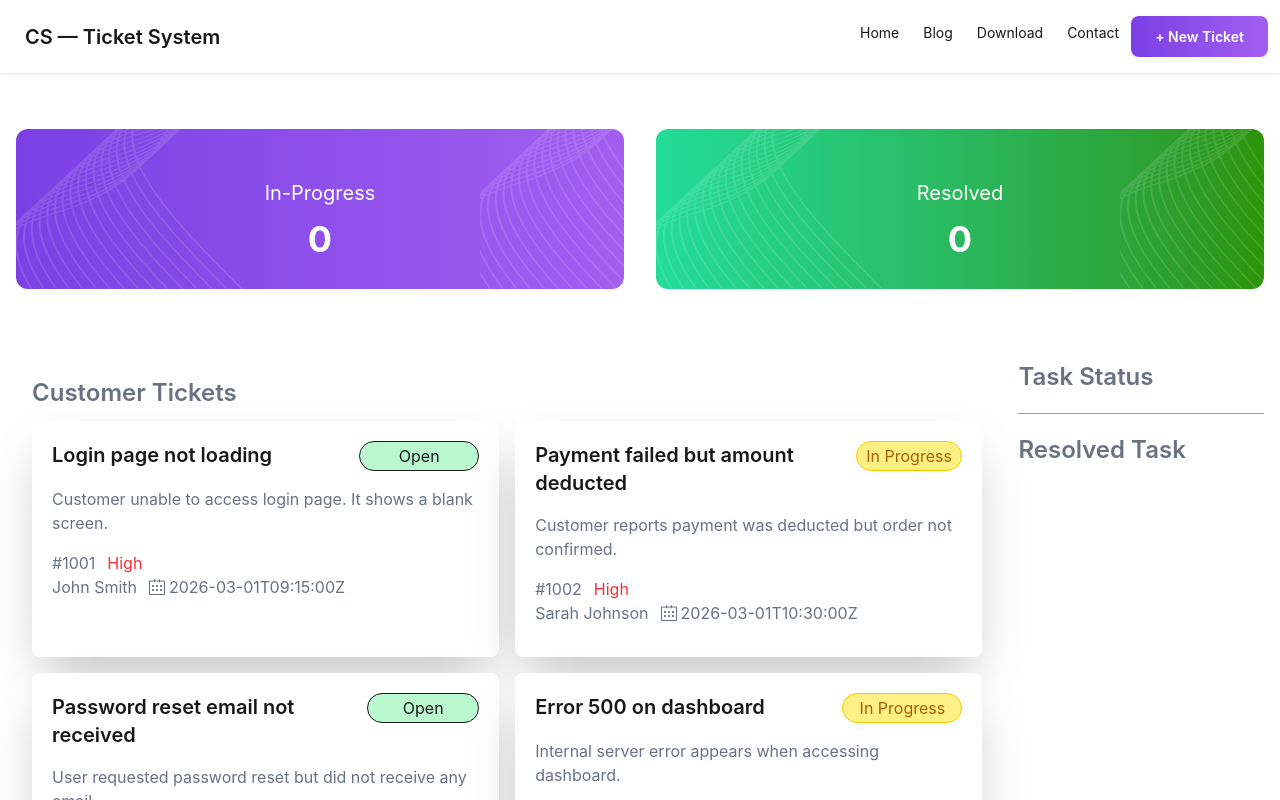
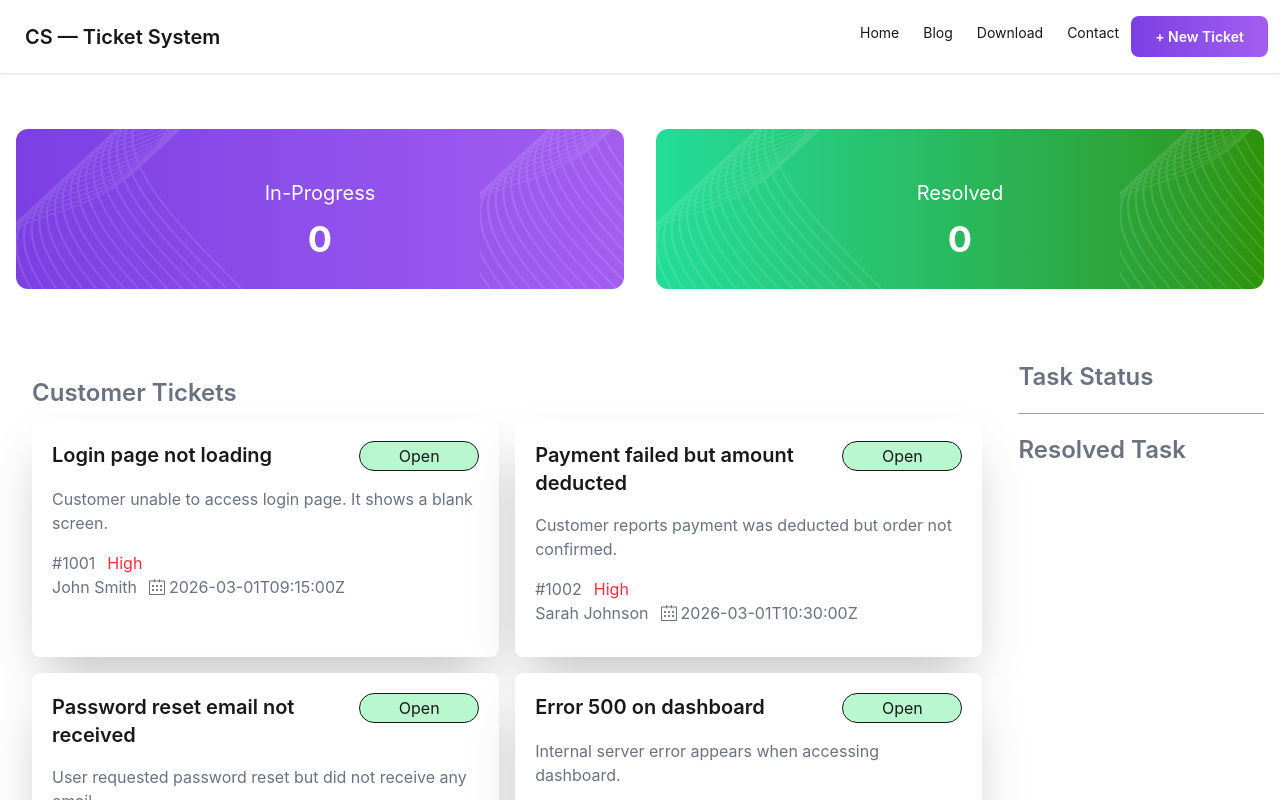
Before and after one commit to Al-Shahriar-Nazim/boot-ass-2, a React (Vite) app: page / in a window 1280 px wide. Shown: the top 800 px of the page. Built offline with nearby package versions, Linux system fonts and the light colour scheme.

Commit message:
added toggle button

```diff
--- a/package.json
+++ b/package.json
@@ -14,6 +14,7 @@
     "react": "^19.2.0",
     "react-dom": "^19.2.0",
     "react-icons": "^5.6.0",
+    "react-toastify": "^11.0.5",
     "tailwindcss": "^4.2.1"
   },
   "devDependencies": {
--- a/public/data.json
+++ b/public/data.json
@@ -14,7 +14,7 @@
     "description": "Customer reports payment was deducted but order not confirmed.",
     "custom": "Sarah Johnson",
     "priority": "High",
-    "status": "In Progress",
+    "status": "Open",
     "createdAt": "2026-03-01T10:30:00Z"
   },
   {
@@ -32,7 +32,7 @@
     "description": "Internal server error appears when accessing dashboard.",
     "custom": "Emily Davis",
     "priority": "High",
-    "status": "In Progress",
+    "status": "Open",
     "createdAt": "2026-03-02T11:20:00Z"
   },
   {
@@ -59,7 +59,7 @@
     "description": "Mobile app crashes immediately after launching.",
     "custom": "James Anderson",
     "priority": "Critical",
-    "status": "In Progress",
+    "status": "Open",
     "createdAt": "2026-03-03T09:40:00Z"
   },
   {
@@ -68,7 +68,7 @@
     "description": "Customer unable to download invoice PDF from account page.",
     "custom": "Olivia Thomas",
     "priority": "Medium",
-    "status": "Resolved",
+    "status": "Open",
     "createdAt": "2026-03-03T12:10:00Z"
   },
   {
@@ -86,7 +86,7 @@
     "description": "Promo code shows invalid even though it is active.",
     "custom": "Isabella Moore",
     "priority": "Medium",
-    "status": "In Progress",
+    "status": "Open",
     "createdAt": "2026-03-04T10:50:00Z"
   },
   {
@@ -104,7 +104,7 @@
     "description": "User account locked without any suspicious activity.",
     "custom": "Ava White",
     "priority": "High",
-    "status": "Resolved",
+    "status": "Open",
     "createdAt": "2026-03-04T15:30:00Z"
   },
   {
@@ -122,7 +122,7 @@
     "description": "OTP code not accepted during login.",
     "custom": "Mia Clark",
     "priority": "High",
-    "status": "In Progress",
+    "status": "Open",
     "createdAt": "2026-03-05T09:05:00Z"
   },
   {
--- a/src/App.jsx
+++ b/src/App.jsx
@@ -5,6 +5,7 @@ import Dashbord from "./Components/DashBoard/Dashbord";
 import Navbar from "./Components/Navbar/Navbar";
 import Tasks from "./Components/Tasks/Tasks";
 import Resolved from "./Components/Resolved/Resolved";
+import { ToastContainer } from 'react-toastify';
 
 const customerPromised = fetch("/data.json").then((res) => res.json());
 
--- a/src/Components/Customer/Customer.jsx
+++ b/src/Components/Customer/Customer.jsx
@@ -1,10 +1,10 @@
-import React from "react";
+import React, { useState } from "react";
 import { SlCalender } from "react-icons/sl";
 
-const Customer = ({ customer,setSelectedTikcet,selectedTicket }) => {
+const Customer = ({ customer, setSelectedTikcet, selectedTicket }) => {
   // console.log(customer);
-  const { title, description, priority, status, createdAt, custom, id } =
-    customer;
+  const [toggle, setToggle] = useState(true);
+  const { title, description, priority, createdAt, custom, id } = customer;
 
   const getStatusColor = (status) => {
     if (status === "In Progress") {
@@ -14,21 +14,34 @@ const Customer = ({ customer,setSelectedTikcet,selectedTicket }) => {
       return "bg-green-200 text-green-700 border-green-400";
     }
   };
-  const handleSelected = (tikcetData) =>{
-setSelectedTikcet([...selectedTicket,tikcetData])
-// console.log("hello")
-  }
+  const handleSelected = (tikcetData) => {
+    setSelectedTikcet([...selectedTicket, tikcetData]);
+    // console.log("hello")
+  };
   return (
-    <div onClick={()=>{handleSelected(customer)}}>
+    <div
+      onClick={() => {
+        handleSelected(customer);
+      }}
+    >
       <div className="card bg-base-100 shadow-2xl p-5 mt-3 h-full">
         <div className="flex justify-between">
           <h3 className="text-xl font-semibold">{title}</h3>
-          <div
-            className={`border-1 h-[30px] flex gap-1 items-center justify-center
-              ${getStatusColor(status)}
-           bg-green-200 p-1 rounded-2xl w-[150px] md:w-[120px]  ml-2 `}
-          >
-            <p>{status}</p>
+          <div>
+            {/* <p className="border-1 h-[30px] flex gap-1 items-center justify-center
+           bg-green-200 p-1 rounded-2xl w-[150px] md:w-[120px]  ml-2">Open</p> */}
+            {/* <p>Open</p> */}
+            {toggle ? (
+            <button onClick={()=>setToggle(!toggle)}
+                className="border-1 h-[30px] flex gap-1 items-center justify-center
+           bg-green-200 p-1 rounded-2xl w-[150px] md:w-[120px]  ml-2"
+              >Open</button>
+            ) : (
+              <button
+                className="border-1 h-[30px] flex gap-1 items-center justify-center
+           bg-yellow-200 p-1 rounded-2xl w-[150px] md:w-[120px]  ml-2"
+              >In progess</button>
+            )}
           </div>
         </div>
         <p className="text-gray-500 my-4">{description}</p>
@@ -42,9 +55,7 @@ setSelectedTikcet([...selectedTicket,tikcetData])
             <span className="flex items-center gap-1">
               <SlCalender></SlCalender> {createdAt}
             </span>
-
           </div>
-
         </div>
       </div>
     </div>
```
Also changed, not shown: 1 other file (tests, documents, lock files or other folders).
